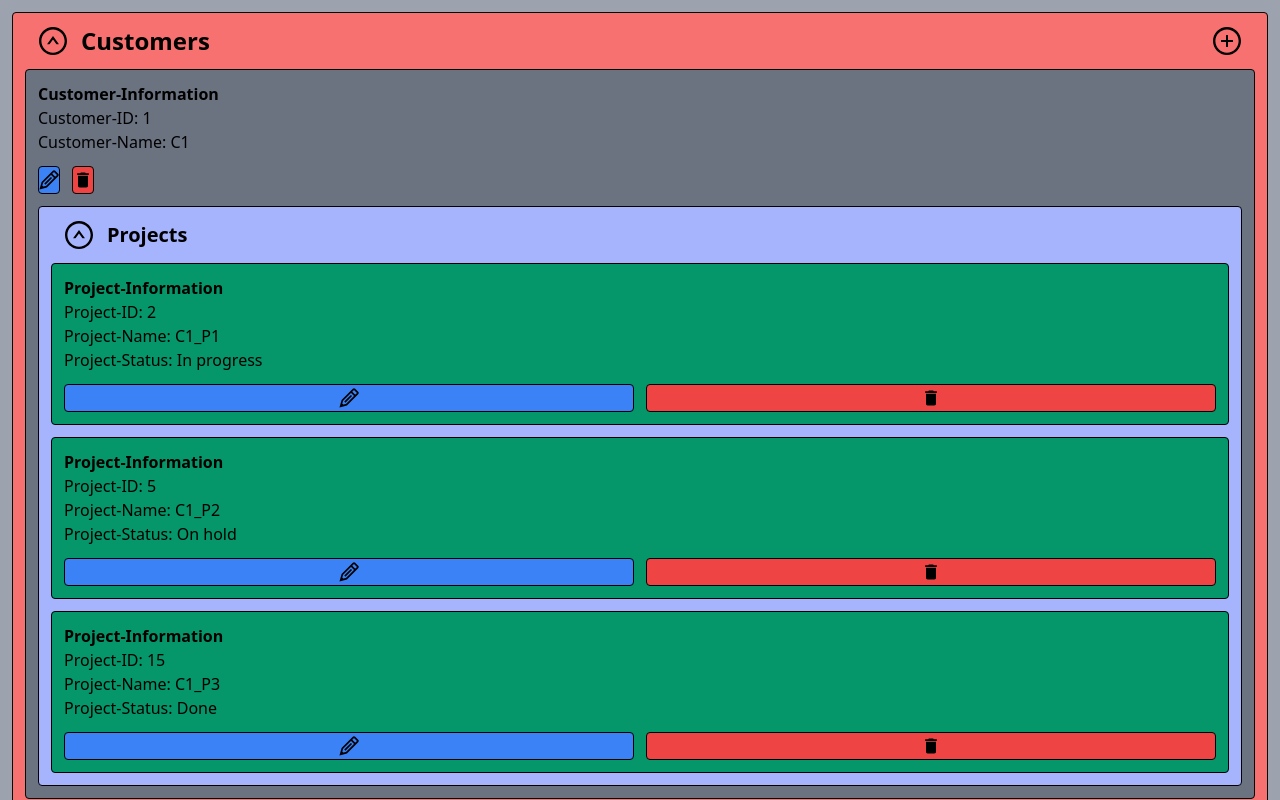
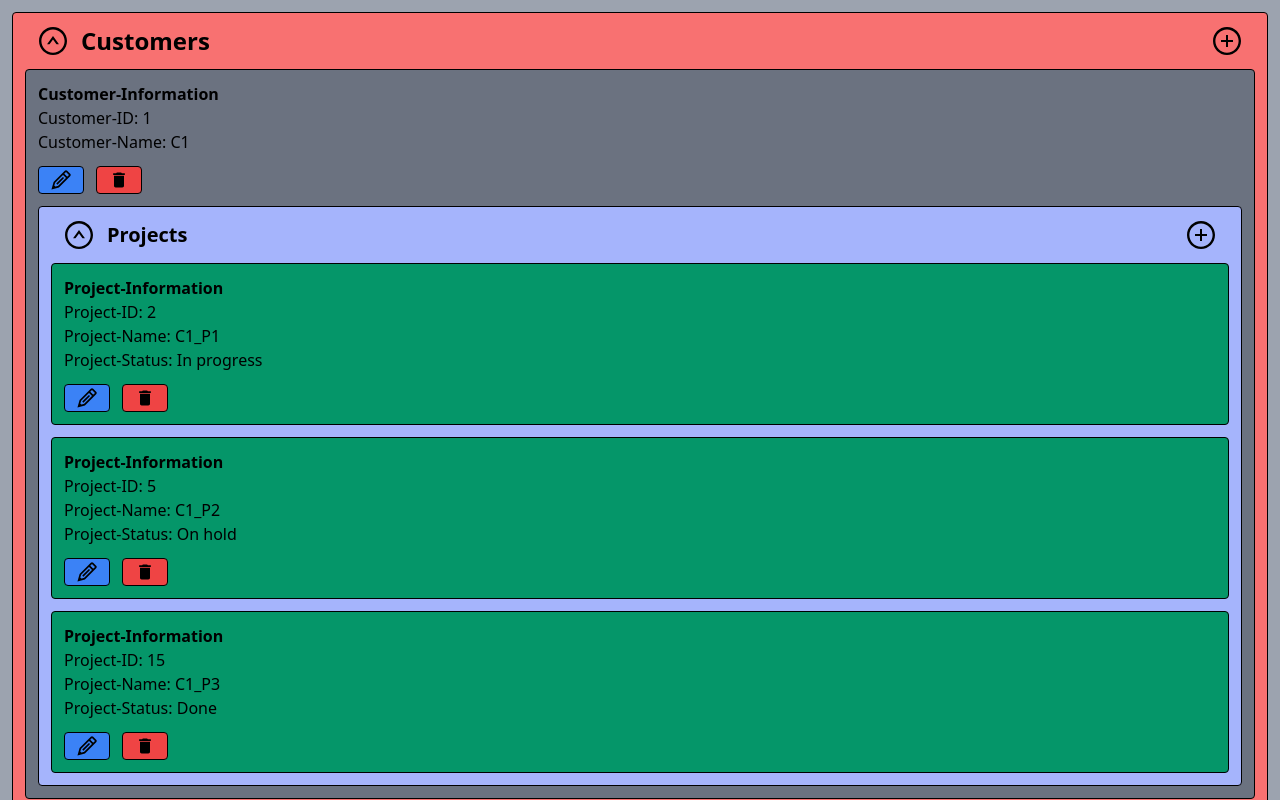
Before and after one commit to brudijoe/rizonic, a React (Create React App) app: page / in a window 1280 px wide. Both pictures are taken after a click on the icon 79 px from the left and 235 px from the top of the page. Shown: the top 800 px of the page. Built offline with nearby package versions, Linux system fonts and the light colour scheme.

Commit message:
main/improve_modal_design

```diff
--- a/src/components/App/Customer/AddCustomer.tsx
+++ b/src/components/App/Customer/AddCustomer.tsx
@@ -51,18 +51,18 @@ const AddCustomer = () => {
         {modal ? (
           <div className="rounded border border-black p-3 bg-green-500">
             <div className="flex flex-row justify-between items-center">
-              <div className="invisible">Hidden</div>
+              <div className="invisible pr-3">&nbsp;</div>
               <h1 className="text-center">Add Customer</h1>
-              <div>
+              <div className="pl-3">
                 <IconContext.Provider value={{ size: "1.25em" }}>
                   <AiOutlineClose
-                    className="cursor-pointer mr-3"
+                    className="cursor-pointer"
                     onClick={handleModalClicked}
                   />
                 </IconContext.Provider>
               </div>
             </div>
-            <div className="flex flex-row p-3">
+            <div className="flex flex-row mt-3">
               <div className="w-3/6">Customer-Name:</div>
               <div className="w-3/6">
                 <input
--- a/src/components/App/Customer/DeleteCustomer.tsx
+++ b/src/components/App/Customer/DeleteCustomer.tsx
@@ -42,18 +42,18 @@ const DeleteCustomer = (props: Props) => {
         {modal ? (
           <div className="rounded border border-black p-3 bg-red-500">
             <div className="flex flex-row justify-between items-center">
-              <div className="invisible">Hidden</div>
+              <div className="invisible pr-3">&nbsp;</div>
               <h1 className="text-center">Delete Customer</h1>
-              <div>
+              <div className="pl-3">
                 <IconContext.Provider value={{ size: "1.25em" }}>
                   <AiOutlineClose
-                    className="cursor-pointer mr-3"
+                    className="cursor-pointer"
                     onClick={handleModalClicked}
                   />
                 </IconContext.Provider>
               </div>
             </div>
-            <div className="flex flex-row p-3">
+            <div className="flex flex-row mt-3">
               <button
                 type="button"
                 className="w-full rounded h-7 bg-red-600 border-black border hover:bg-red-300"
@@ -66,9 +66,8 @@ const DeleteCustomer = (props: Props) => {
         ) : (
           <button
             type="button"
-            className="w-full h-7 flex items-center justify-center rounded bg-red-500 border-black border hover:bg-red-300"
+            className="w-full pl-3 pr-3  h-7 flex items-center justify-center rounded bg-red-500 border-black border hover:bg-red-300"
             onClick={handleModalClicked}
-            data-test-id="CustomersDeleteButton"
           >
             <IconContext.Provider value={{ size: "1.25em" }}>
               <MdDelete />
--- a/src/components/App/Customer/EditCustomer.tsx
+++ b/src/components/App/Customer/EditCustomer.tsx
@@ -48,18 +48,18 @@ const EditCustomer = (props: Props) => {
         {modal ? (
           <div className="rounded border border-black p-3 bg-blue-500">
             <div className="flex flex-row justify-between items-center">
-              <div className="invisible">Hidden</div>
+              <div className="invisible pr-3">&nbsp;</div>
               <h1 className="text-center">Edit Customer</h1>
-              <div>
+              <div className="pl-3">
                 <IconContext.Provider value={{ size: "1.25em" }}>
                   <AiOutlineClose
-                    className="cursor-pointer mr-3"
+                    className="cursor-pointer"
                     onClick={handleModalClicked}
                   />
                 </IconContext.Provider>
               </div>
             </div>
-            <div className="flex flex-row p-3">
+            <div className="flex flex-row mt-3">
               <div className="w-3/6">Customer-Name:</div>
               <div className="w-3/6">
                 <input
@@ -81,7 +81,7 @@ const EditCustomer = (props: Props) => {
         ) : (
           <button
             type="button"
-            className="w-full h-7 flex items-center justify-center rounded bg-blue-500 border-black border hover:bg-blue-300"
+            className="w-full pl-3 pr-3 h-7 flex items-center justify-center rounded bg-blue-500 border-black border hover:bg-blue-300"
             onClick={handleModalClicked}
           >
             <IconContext.Provider value={{ size: "1.25em" }}>
--- a/src/components/App/Project/AddProject.tsx
+++ b/src/components/App/Project/AddProject.tsx
@@ -67,18 +67,18 @@ const AddProject = (props: Props) => {
       {modal ? (
         <div className="rounded border border-black p-3 bg-green-500">
           <div className="flex flex-row justify-between items-center">
-            <div className="invisible">Hidden</div>
+            <div className="invisible pr-3">&nbsp;</div>
             <h1 className="text-center">Add Project</h1>
-            <div>
+            <div className="pl-3">
               <IconContext.Provider value={{ size: "1.25em" }}>
                 <AiOutlineClose
-                  className="cursor-pointer mr-3"
+                  className="cursor-pointer"
                   onClick={handleModalClicked}
                 />
               </IconContext.Provider>
             </div>
           </div>
-          <div className="flex flex-col p-3">
+          <div className="flex flex-col mt-3">
             <div className="flex">
               <div className="w-3/6">Project-Name:</div>
               <div className="w-3/6">
--- a/src/components/App/Project/DeleteProject.tsx
+++ b/src/components/App/Project/DeleteProject.tsx
@@ -60,18 +60,18 @@ const DeleteProject = (props: Props) => {
         {modal ? (
           <div className="rounded border border-black p-3 bg-red-500">
             <div className="flex flex-row justify-between items-center">
-              <div className="invisible">Hidden</div>
+              <div className="invisible pr-3">&nbsp;</div>
               <h1 className="text-center">Delete Project</h1>
-              <div>
+              <div className="pl-3">
                 <IconContext.Provider value={{ size: "1.25em" }}>
                   <AiOutlineClose
-                    className="cursor-pointer mr-3"
+                    className="cursor-pointer"
                     onClick={handleModalClicked}
                   />
                 </IconContext.Provider>
               </div>
             </div>
-            <div className="flex flex-row p-3">
+            <div className="flex flex-row mt-3">
               <button
                 type="button"
                 className="w-full h-7 rounded bg-red-600 border-black border hover:bg-red-300 "
@@ -84,7 +84,7 @@ const DeleteProject = (props: Props) => {
         ) : (
           <button
             type="button"
-            className="w-full h-7 flex items-center justify-center rounded bg-red-500 border-black border hover:bg-red-300 "
+            className="w-full pl-3 pr-3 h-7 flex items-center justify-center rounded bg-red-500 border-black border hover:bg-red-300 "
             onClick={handleModalClicked}
           >
             <IconContext.Provider value={{ size: "1.25em" }}>
--- a/src/components/App/Project/EditProject.tsx
+++ b/src/components/App/Project/EditProject.tsx
@@ -55,23 +55,22 @@ const EditProject = (props: Props) => {
   };
 
   return (
-    <div>
-      <div>
+    <div className="mr-3">
       {modal ? (
         <div className="p-3 rounded border border-black bg-blue-500">
           <div className="flex flex-row justify-between items-center">
-              <div className="invisible">Hidden</div>
+            <div className="invisible pr-3">&nbsp;</div>
             <h1 className="text-center">Edit Project</h1>
-              <div>
+            <div className="pl-3">
               <IconContext.Provider value={{ size: "1.25em" }}>
                 <AiOutlineClose
-                    className="cursor-pointer mr-3"
+                  className="cursor-pointer"
                   onClick={handleModalClicked}
                 />
               </IconContext.Provider>
             </div>
           </div>
-            <div className="flex flex-col p-3">
+          <div className="flex flex-col mt-3">
             <div className="flex">
               <div className="w-3/6">Project-Name:</div>
               <div className="w-3/6">
@@ -114,7 +113,7 @@ const EditProject = (props: Props) => {
       ) : (
         <button
           type="button"
-            className="w-full h-7 flex items-center justify-center rounded border border-black bg-blue-500 hover:bg-blue-300 "
+          className="w-full pl-3 pr-3 h-7 flex items-center justify-center rounded border border-black bg-blue-500 hover:bg-blue-300 "
           onClick={handleModalClicked}
         >
           <IconContext.Provider value={{ size: "1.25em" }}>
@@ -123,7 +122,6 @@ const EditProject = (props: Props) => {
         </button>
       )}
     </div>
-    </div>
   );
 };
 
--- a/src/components/App/Project/Project.tsx
+++ b/src/components/App/Project/Project.tsx
@@ -40,7 +40,10 @@ const Project = (props: Props) => {
             </div>
             <h1 className="ml-3 text-center font-bold text-xl">Projects</h1>
           </div>
-          {/* <AddProject currentCustomerId={props.currentCustomerId} /> */}
+          <AddProject
+            customerEntry={props.customerEntry}
+            currentCustomerId={props.currentCustomerId}
+          />
         </div>
       ) : (
         <div className="flex flex-row ml-3 mr-3 items-center justify-between">
@@ -74,19 +77,15 @@ const Project = (props: Props) => {
               <div>Project-Name:&nbsp;{projectEntry.projectName}</div>
               <div>Project-Status:&nbsp;{projectEntry.projectStatus}</div>
               <div className="flex flex-row mt-3">
-                <div className="w-3/6 mr-3">
                 <EditProject
                   currentCustomerId={props.currentCustomerId}
                   currentProjectId={projectEntry.projectId}
                   currentProjectName={projectEntry.projectName}
                 />
-                </div>
-                <div className="w-3/6">
                 <DeleteProject
                   currentCustomerId={props.currentCustomerId}
                   currentProjectId={projectEntry.projectId}
                 />
-                </div>
               </div>
             </div>
           </div>
```
Lines whose indentation alone changed are shown as unchanged.
